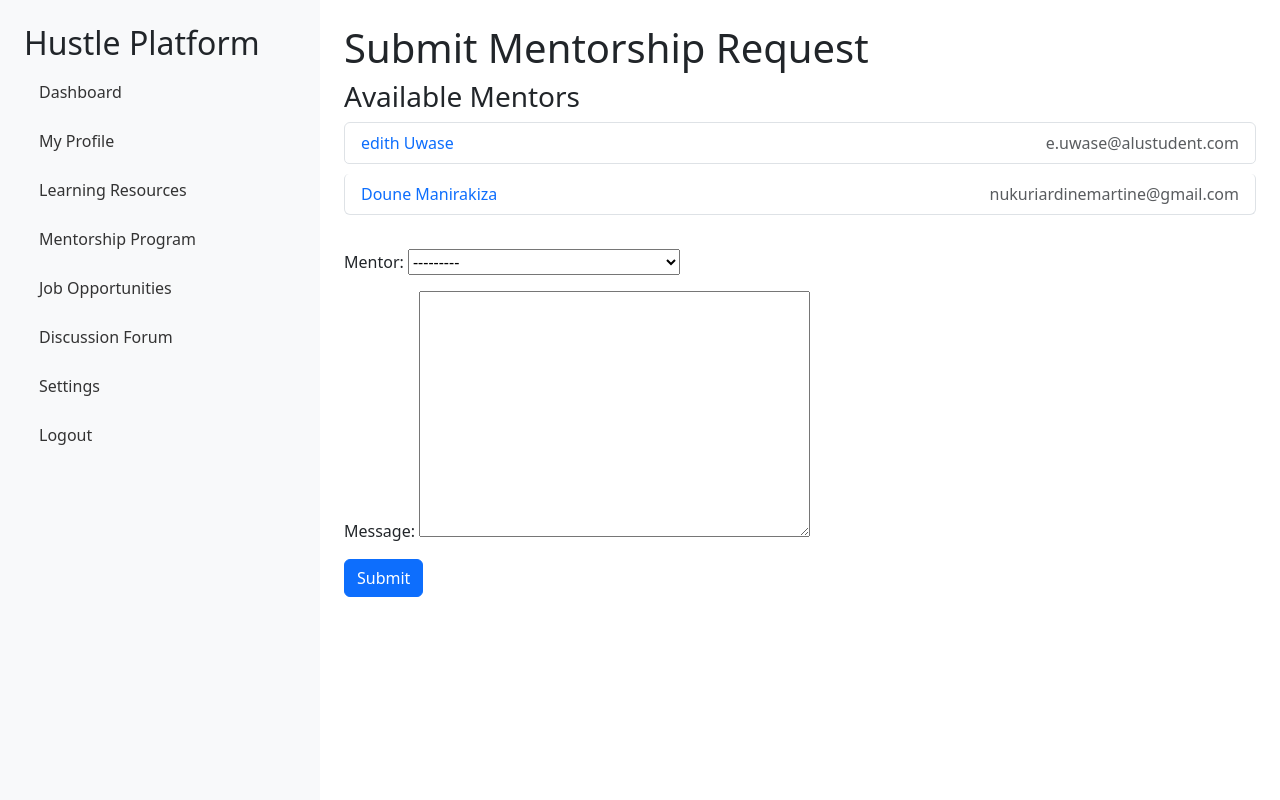
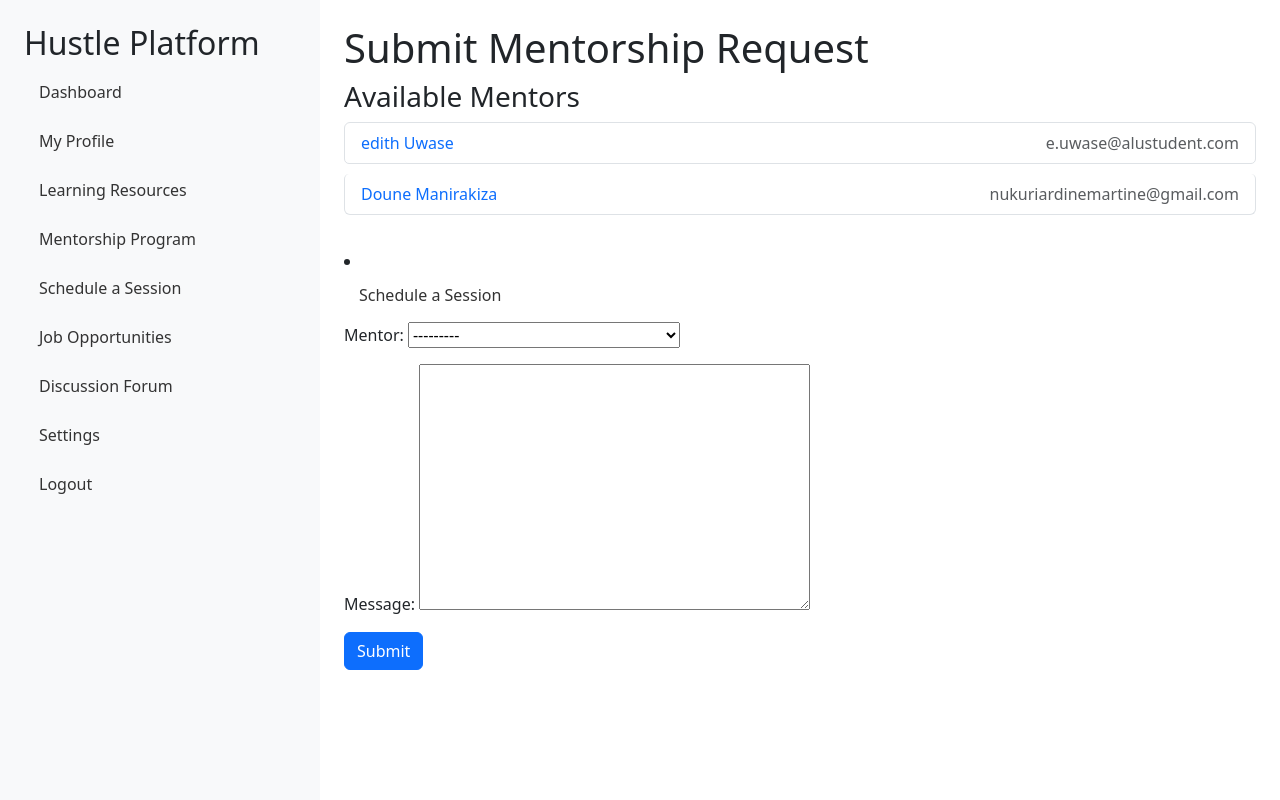
Before and after one commit to Ardinenukuri/Huslte-platform, a Django app: page /submit-mentorship-request/ in a window 1280 px wide. Run offline with Django 5.2, Linux system fonts and the light colour scheme; a user stored in the database is signed in; data comes from the database, SQL or seed files in the repository; parts of the project's set-up code (start-up, migrations or seed data) failed here and were passed over.

Commit message:
schedule session

```diff
--- a/Hustle/settings.py
+++ b/Hustle/settings.py
@@ -85,6 +85,9 @@
         'PASSWORD': 'Nukurimartine2004@',
         'HOST': 'localhost',
         'PORT': '3306',
+        'OPTIONS': {
+            'charset': 'utf8mb4',
+        },
     }
 }
 
--- a/capstone/models.py
+++ b/capstone/models.py
@@ -332,6 +332,7 @@
     notes = models.TextField(blank=True, null=True)
     is_confirmed = models.BooleanField(default=False)
     created_at = models.DateTimeField(auto_now_add=True)
+    meeting_link = models.URLField(blank=True, null=True)
 
     def __str__(self):
         return f"{self.mentor.full_name} - {self.date} ({self.start_time} to {self.end_time})"
--- a/capstone/templates/capstone/homepage.html
+++ b/capstone/templates/capstone/homepage.html
@@ -11,7 +11,6 @@
         <div class="cta-buttons">
             <a href="{% url 'login' %}" class="btn btn-primary">Login</a>
             <a href="{% url 'signup' %}" class="btn btn-success">Sign Up</a>
-            <a href="#learn-more" class="btn btn-outline-primary">Learn More</a>
         </div>
     </div>
 </div>
--- a/capstone/templates/capstone/submit_mentorship_request.html
+++ b/capstone/templates/capstone/submit_mentorship_request.html
@@ -22,6 +22,10 @@
         </ul>
     </section>
 
+    <li class="nav-item">
+        <a class="nav-link" href="{% url 'available_sessions' %}">Schedule a Session</a>
+    </li>
+
     <!-- Mentorship Request Form -->
     <form method="post" class="mb-4">
         {% csrf_token %}
--- a/capstone/templates/participant-base.html
+++ b/capstone/templates/participant-base.html
@@ -31,7 +31,9 @@
                     <li class="nav-item">
                         <a class="nav-link" href="{% url 'submit_mentorship_request' %}">Mentorship Program</a>
                     </li>
-
+                    <li class="nav-item">
+                        <a class="nav-link" href="{% url 'available_sessions' %}">Schedule a Session</a>
+                    </li>
 
                     <li class="nav-item">
                         <a class="nav-link" href="{% url 'job_listings' %}">Job Opportunities</a>
--- a/capstone/urls.py
+++ b/capstone/urls.py
@@ -18,7 +18,6 @@
     path('upload-resource/', views.upload_resource, name='upload_resource'),
     path('rate-resource/<int:resource_id>/', views.rate_resource, name='rate_resource'),
     path('submit-mentorship-request/', views.submit_mentorship_request, name='submit_mentorship_request'),
-    path('schedule-session/<int:request_id>/', views.schedule_session, name='schedule_session'),
     path('chat-with-mentor/<int:request_id>/', views.chat_with_mentor, name='chat_with_mentor'),
     path('manage-mentorship-requests/', views.manage_mentorship_requests, name='manage_mentorship_requests'),
     path('approve-mentorship-request/<int:request_id>/', views.approve_mentorship_request, name='approve_mentorship_request'),
@@ -80,13 +79,10 @@
     path('final-quiz/<int:quiz_id>/reset/', views.reset_final_quiz, name='reset_final_quiz'),
     path('generate-certificate/<int:resource_id>/', views.generate_certificate, name='generate_certificate'),
     path('participant/mentors/<int:mentor_id>/availability/', views.view_mentor_availability, name='view_mentor_availability'),
-    path('participant/mentors/<int:mentor_id>/schedule/', views.schedule_session, name='schedule_session'),
     path('participant/notifications/mark-seen/<int:notification_id>/', views.mark_notification_seen, name='mark_notification_seen'),
     path('mentor/availability/', views.mentor_add_availability, name='mentor_add_availability'),
     path('mentor/sessions/', views.mentor_sessions, name='mentor_sessions'),
     path('mentor/sessions/confirm/<int:session_id>/', views.confirm_session, name='confirm_session'),
-    path('mentor/<int:mentor_id>/schedule/<int:session_id>/', views.schedule_session, name='schedule_session'),
-    path('schedule_session/<int:mentor_id>/<int:session_id>/', views.schedule_session, name='schedule_session'),
     path('notification/seen/<int:notification_id>/', views.mark_notification_seen, name='mark_notification_seen'),
     path('pnotification/seen/<int:notification_id>/', views.pmark_notification_seen, name='pmark_notification_seen'),
     path('api/quiz/<int:quiz_id>/', views.get_quiz, name='get_quiz'),
@@ -122,6 +118,9 @@
     path("ad/resource/progress/<int:resource_id>/", views.admin_view_resource_progress, name="admin_view_resource_progress"),
     path('participant/<int:participant_id>/edit/', views.edit_participant_profile, name='edit_participant_profile'),
     path('mentor/<int:mentor_id>/edit/', views.edit_mentor_profile, name='edit_mentor_profile'),
+    path('participant/schedule/', views.available_sessions, name='available_sessions'),
+    path('schedule_session/<int:mentor_id>/<int:session_id>/', views.schedule_session, name='schedule_session'),
+
 
 
 
--- a/capstone/views.py
+++ b/capstone/views.py
@@ -1595,13 +1595,10 @@
     mentor = get_object_or_404(User, id=mentor_id, user_type='mentor')
     available_session = get_object_or_404(MentorAvailability, id=session_id, mentor=mentor)
 
-    if available_session.date < now().date():
-        messages.error(request, "You cannot schedule a session in the past.")
-        return redirect('mentor_profile', mentor_id=mentor.id)
-
-    if available_session.is_booked:
-        messages.error(request, "This session slot has already been booked.")
-        return redirect('mentor_profile', mentor_id=mentor.id)
+    # Debugging logs to verify correct data
+    print(f"🔍 Mentor: {mentor.full_name}, Session ID: {session_id}")
+    print(f"📅 Date: {available_session.date}, Time: {available_session.start_time}, Booked: {available_session.is_booked}")
+
 
     if request.method == 'POST':
         form = ScheduleSessionForm(request.POST)
@@ -1610,24 +1607,20 @@
             session.participant = request.user
             session.mentor = mentor
             session.date = available_session.date
-            session.time = available_session.start_time
-            session.notes = remove_emojis(form.cleaned_data['notes'])
+            session.start_time = available_session.start_time
+            session.notes = form.cleaned_data['notes']
             session.is_confirmed = False
             session.save()
 
-            # Mark the slot as booked
+            # Mark session as booked
             available_session.is_booked = True
             available_session.save()
 
-            notification_message = remove_emojis(
-                f"📅 New session request from {request.user.full_name} on {session.date} at {session.time}. Notes: {session.notes}"
+            # ✅ Send notification to mentor
+            Notification.objects.create(
+                user=mentor,
+                message=f"📅 New session request from {request.user.full_name} on {session.date} at {session.start_time}. Notes: {session.notes}"
             )
-
-            Notification.objects.create(
-                user=mentor,  # ✅ Ensures the mentor receives it
-                message=notification_message
-            )
-
 
             messages.success(request, "✅ Session scheduled successfully! The mentor has been notified.")
             return redirect('participant_dashboard')
@@ -1641,6 +1634,33 @@
     })
 
 @login_required
+def participant_schedule(request):
+    """Displays available mentor sessions for participants."""
+    available_slots = MentorAvailability.objects.filter(is_booked=False).order_by('date', 'start_time')
+
+    return render(request, 'capstone/participant_schedule.html', {
+        'available_slots': available_slots
+    })
+
+
+
+@login_required
+def available_sessions(request):
+    """Show available mentor sessions for participants."""
+    if request.user.user_type != "participant":
+        messages.error(request, "❌ Only participants can access this page.")
+        return redirect('participant_dashboard')
+
+    # Show only **available** slots
+    available_slots = MentorAvailability.objects.filter(is_booked=False).order_by("date", "start_time")
+
+    return render(request, "capstone/available_sessions.html", {
+        "available_slots": available_slots
+    })
+
+
+
+@login_required
 def mentor_sessions(request):
     if request.user.user_type != 'mentor':
         return redirect('mentor_dashboard')
@@ -1661,20 +1681,50 @@
     session = get_object_or_404(ScheduledSession, id=session_id, mentor=request.user)
 
     if request.method == "POST":
+        meeting_link = request.POST.get("meeting_link")  # Mentor enters the meeting link
+
+        if not meeting_link:
+            messages.error(request, "❌ Please provide a valid meeting link.")
+            return redirect("confirm_session", session_id=session.id)
+
         session.is_confirmed = True
+        session.meeting_link = meeting_link  # Save the link to the session
         session.save()
 
-
-
-        # Notify the participant
+        # 🔔 Notify the participant
+        notification_message = f"""
+        ✅ Your session with {session.mentor.full_name} has been confirmed!
+        📅 Date: {session.date}
+        ⏰ Time: {session.start_time}
+
+        🔗 Meeting Link: {meeting_link}
+        """
+
         Notification.objects.create(
             user=session.participant,
-            message=f"Your session with {session.mentor.full_name} on {session.date} at {session.start_time} has been confirmed!"
+            message=notification_message.strip(),
         )
 
-        messages.success(request, "Session confirmed successfully!")
+        # 📧 Send an email to the participant
+        send_mail(
+            subject="📅 Session Confirmed with Your Mentor!",
+            message=f"Your session with {session.mentor.full_name} is confirmed!\n\n{notification_message}",
+            from_email= settings.DEFAULT_FROM_EMAIL,
+            recipient_list=[session.participant.email],
+            fail_silently=True,
+        )
+
+
+        # 📧 Send an email to the MENTOR
+        send_mail(
+            subject="📅 Session Confirmed with Your Mentee!",
+            message=f"Your session with {session.participant.full_name} is confirmed!\n\n{notification_message}",
+            from_email= settings.DEFAULT_FROM_EMAIL,
+            recipient_list=[session.mentor.email],
+            fail_silently=True,
+        )
+        messages.success(request, "✅ Session confirmed and participant notified!")
         return redirect("mentor_dashboard")
-
     return render(request, "capstone/confirm_session.html", {"session": session})
 
 @login_required
```
Also changed, not shown: capstone/templates/capstone/available_sessions.html (added, +37 -0 lines), capstone/templates/capstone/confirm_session.html (+18 -8 lines), capstone/templates/capstone/mentor_profile.html (+10 -11 lines), capstone/migrations/0017_scheduledsession_meeting_link.py (added).
